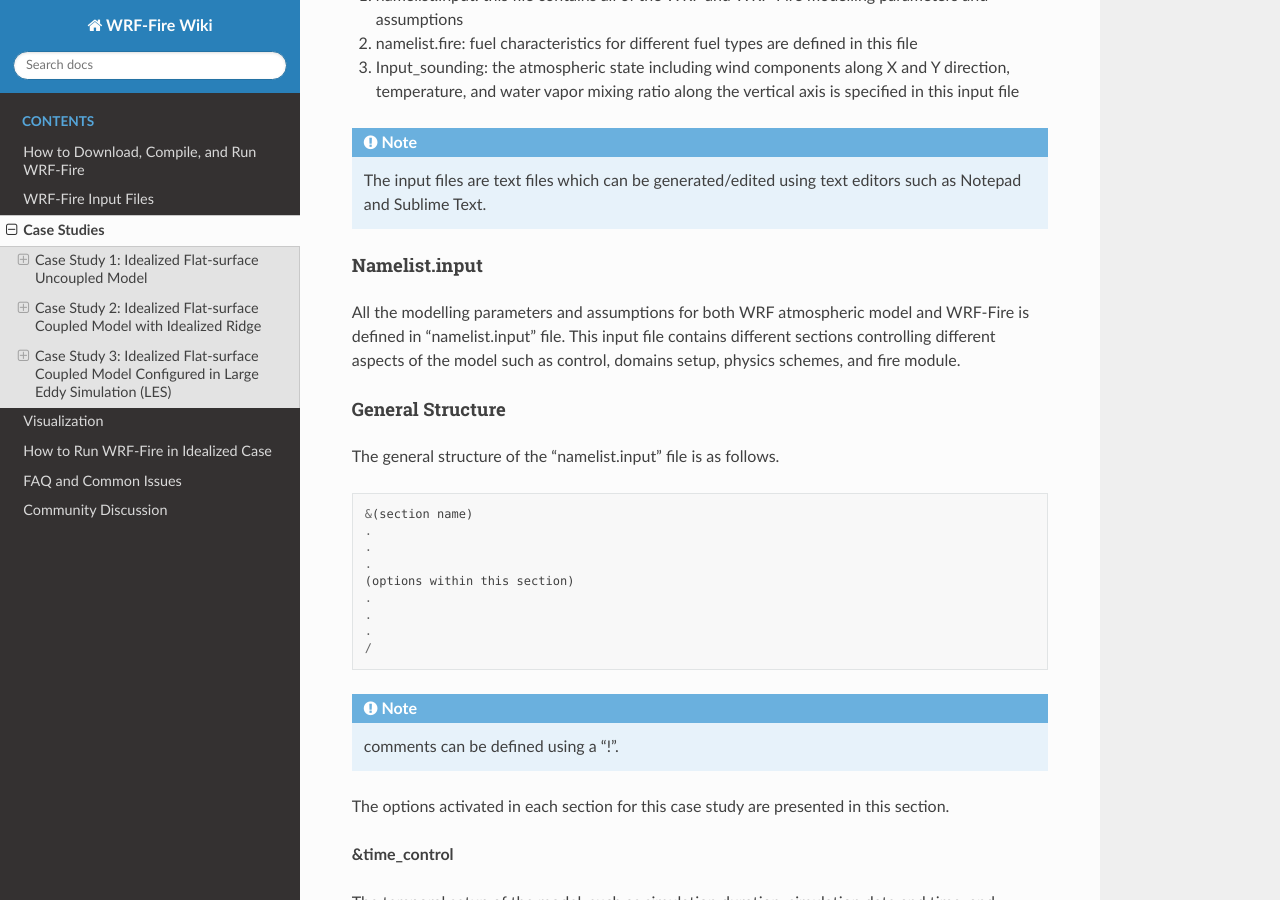
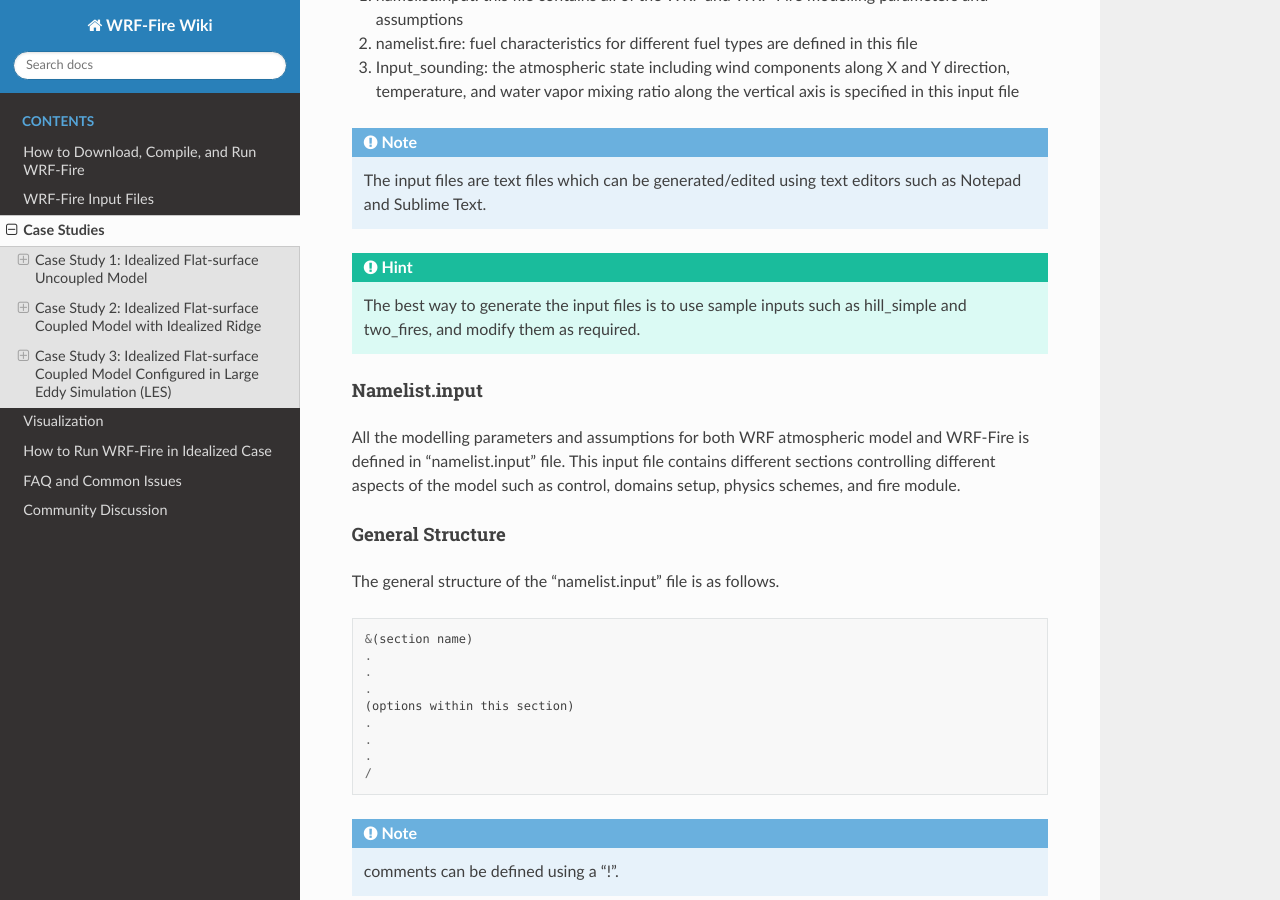
Before and after one commit to WRF-Fire-UNR/UNR-WRF-FIRE, a Sphinx documentation site: the page built from docs/source/case_studies.rst, in a window 1280 px wide and 900 px high, scrolled down 498 px. Built offline with Sphinx 7.4.7 and the Read the Docs theme 2.0.0, drawn with Linux system fonts in a browser that asks for light colours; part of the change alters nothing that is shown.

Commit message:
Update case_studies.rst

```diff
--- a/docs/source/case_studies.rst
+++ b/docs/source/case_studies.rst
@@ -22,8 +22,8 @@ In idealized cases, WRF-Fire requires three input files:
 
 .. Note:: The input files are text files which can be generated/edited using text editors such as Notepad and Sublime Text.
 
-.. admonition:: Hint
-   The best way to generate the input files is to use sample inputs such as hill_simple and two_fires, and modify    them as required.
+.. Hint::
+   The best way to generate the input files is to use sample inputs such as hill_simple and two_fires, and modify them as required.
 
 Namelist.input
 ~~~~~~~~~~~~~~
```
